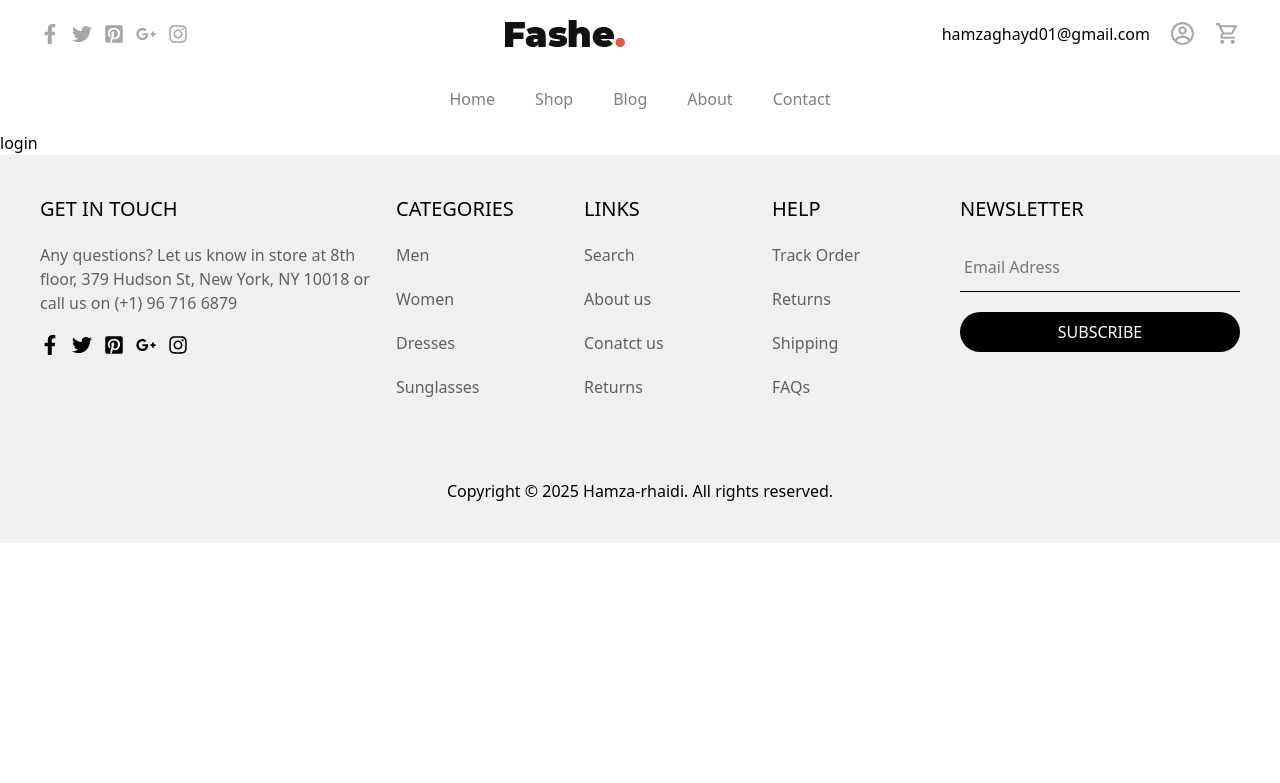
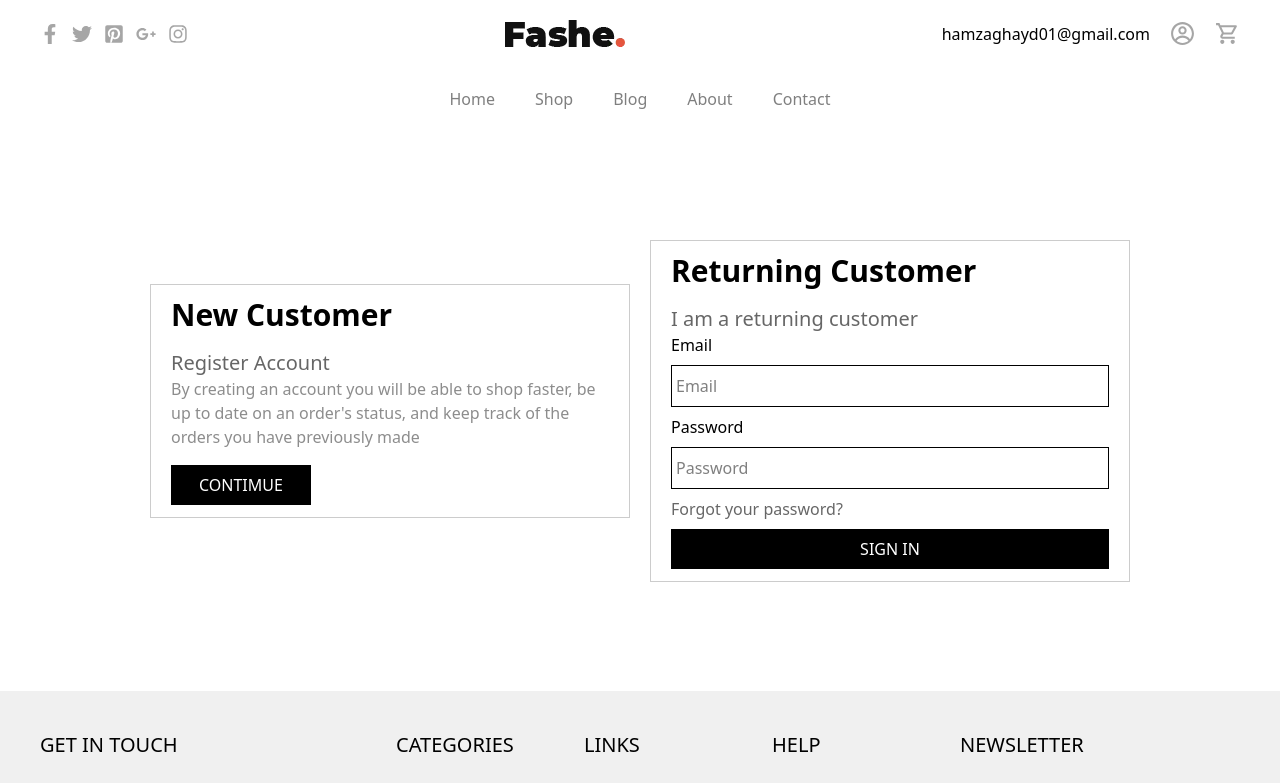
Before and after one commit to hamza-ghaydi/hamza_rhaidi_Final_Project_React, a React (Vite) app: page /auth in a window 1280 px wide. Shown: the top 783 px of the page. Built offline with nearby package versions, Linux system fonts and the light colour scheme.

Commit message:
page auth

```diff
--- /dev/null
+++ b/src/json/posts.jsx
@@ -0,0 +1,34 @@
+import images from "../constants/images";
+
+export const posts = [
+  {
+    id: 1,
+    title: "Black Friday Guide: Best Sales & Discount Codes",
+    author: "fashe-theme Admin",
+    date: "28 Dec, 2017",
+    categories: ["crafts", "street style"],
+    comments: 1,
+    image: images.blog01,
+    excerpt: "Lorem ipsum dolor sit amet, consectetur adipiscing elit. Etiam sed turpis sed lorem dignissim vulputate nec cursus ante. Nunc sit amet tempor magna...",
+  },
+  {
+    id: 2,
+    title: "Holiday Gift Ideas for Everyone on Your List",
+    author: "fashe-theme Admin",
+    date: "15 Nov, 2017",
+    categories: ["gifts", "lifestyle"],
+    comments: 3,
+    image: images.blog02,
+    excerpt: "Suspendisse potenti. Vestibulum vel libero eu nulla varius pretium eget eu magna. Pellentesque habitant morbi tristique senectus et netus et malesuada...",
+  },
+  {
+    id: 3,
+    title: "Winter Fashion Trends to Try This Season",
+    author: "fashe-theme Admin",
+    date: "02 Jan, 2018",
+    categories: ["fashion", "winter"],
+    comments: 2,
+    image: images.blog03,
+    excerpt: "Etiam cursus, ligula id vehicula cursus, turpis mauris facilisis massa, eget tincidunt est purus et odio. Nam quis luctus libero, non posuere velit...",
+  }
+];
--- a/src/layout/Nav.jsx
+++ b/src/layout/Nav.jsx
@@ -4,8 +4,10 @@ import { HiMenu, HiX } from 'react-icons/hi';
 import images from '../constants/images';
 import { CgProfile } from 'react-icons/cg';
 import { MdOutlineShoppingCart } from 'react-icons/md';
+import { useNavigate } from 'react-router-dom';
 
 const Nav = () => {
+    const navigate = useNavigate()
     const [isMenuOpen, setIsMenuOpen] = useState(false);
 
     const toggleMenu = () => {
@@ -30,7 +32,7 @@ const Nav = () => {
 
                 <div className='flex items-center gap-5'>
                     <a href="mailto:hamzaghayd01@gmail.com">hamzaghayd01@gmail.com</a>
-                    <CgProfile size={25} className='text-black/35' />
+                    <CgProfile onClick={()=>{navigate("/auth")}} size={25} className='text-black/35 cursor-pointer' />
                     <MdOutlineShoppingCart size={25} className='text-black/35' />
                 </div>
             </div>
@@ -38,11 +40,11 @@ const Nav = () => {
 
             <div className='w-full items-center justify-center py-5 hidden md:flex'>
                 <ul className='flex items-center gap-10 text-black/50 cursor-pointer'>
-                    <li className='focus:text-red-500 hover:text-red-500'>Home</li>
-                    <li className='focus:text-red-500 hover:text-red-500'>Shop</li>
-                    <li className='focus:text-red-500 hover:text-red-500'>Blog</li>
-                    <li className='focus:text-red-500 hover:text-red-500'>About</li>
-                    <li className='focus:text-red-500 hover:text-red-500'>Contact</li>
+                    <li onClick={()=>{navigate("/")}} className='focus:text-red-500 hover:text-red-500'>Home</li>
+                    <li onClick={()=>{navigate("/shop")}} className='focus:text-red-500 hover:text-red-500'>Shop</li>
+                    <li onClick={()=>{navigate("/blog")}} className='focus:text-red-500 hover:text-red-500'>Blog</li>
+                    <li onClick={()=>{navigate("/about")}} className='focus:text-red-500 hover:text-red-500'>About</li>
+                    <li onClick={()=>{navigate("/contact")}} className='focus:text-red-500 hover:text-red-500'>Contact</li>
                 </ul>
             </div>
 
--- a/src/pages/auth/Auth.jsx
+++ b/src/pages/auth/Auth.jsx
@@ -2,8 +2,31 @@ import React from 'react';
 
 const Auth = () => {
     return (
-        <div>
-            login
+        <div className='lg:h-[70vh] lg:p-10 lg:flex space-y-5  items-center justify-center gap-5'>
+            <div className='lg:w-[40%] lg:border border-black/20 px-5 py-3 space-y-4'>
+                <h2 className='text-3xl font-semibold'>New Customer</h2>
+                <span className='text-black/60 text-xl'>Register Account</span>
+                <p className='text-black/45'>By creating an account you will be able to shop faster, be up to date on an order's status, and keep track of the orders you have previously made</p>
+                <button className='bg-black text-white px-7 py-2'>CONTIMUE</button>
+            </div>
+
+            <div className='lg:w-[40%] lg:border border-black/20 px-5 py-3 space-y-4'>
+                <h2 className='text-3xl font-semibold'>Returning Customer</h2>
+                <span className='text-black/60 text-xl'>I am a returning customer</span>
+                <form action="" className='flex flex-col w-full space-y-2'>
+                    <label htmlFor="" >Email</label>
+                    <input type="email" placeholder='Email' className='border px-1 py-2 focus:outline' />
+
+                    <label htmlFor="">Password</label>
+                    <input type="password" placeholder='Password' className='border px-1 py-2 focus:outline'/>
+
+                    <a href="" className='text-black/60'>Forgot your password?</a>
+
+                    <button  className='bg-black text-white px-7 py-2'>SIGN IN</button>
+
+                </form>
+            </div>
+
         </div>
     );
 };
--- a/src/pages/home/partials/Blog.jsx
+++ b/src/pages/home/partials/Blog.jsx
@@ -3,8 +3,10 @@ import React from 'react';
 const Blog = () => {
     return (
         <div>
-            <h2>OUR BLOG</h2>
 
+            <div>
+
+            </div>
         </div>
     );
 };
```
Also changed, not shown: src/json/data.json (deleted), 1 other file (tests, documents, lock files or other folders).
